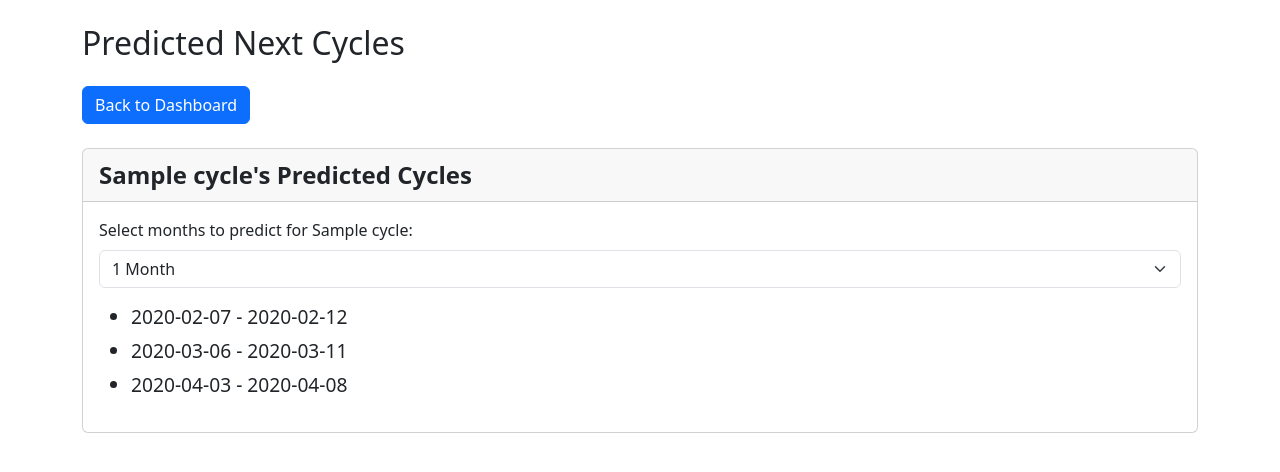
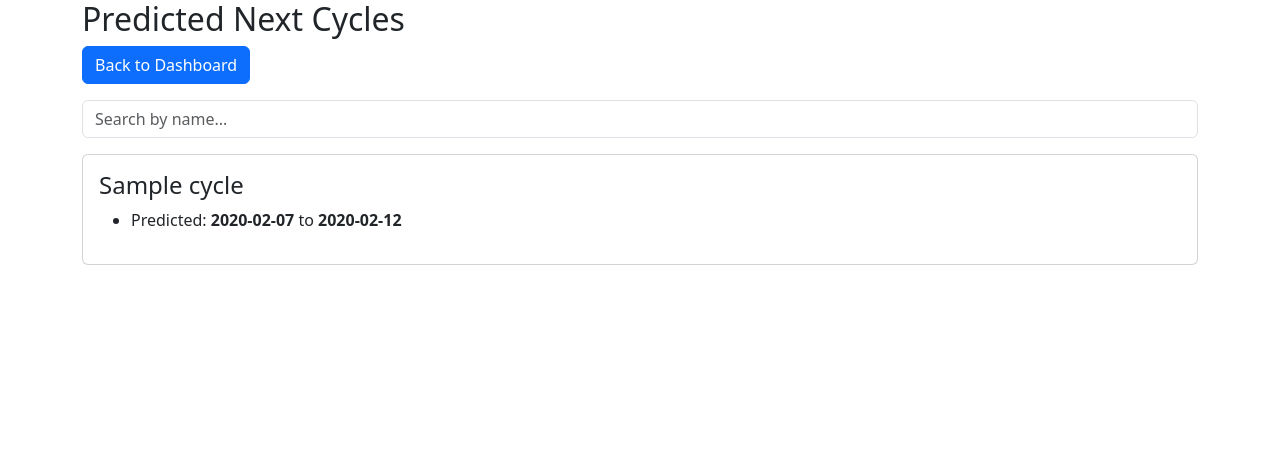
Before and after one commit to Glendeschema/tracker_app, a PHP site: page /predicted_cycles.php in a window 1280 px wide. Shown: the top 472 px of the page. Run offline with PHP 8.4, Linux system fonts and the light colour scheme; the visitor is signed in with stand-in values (Sample User, id 1); tables that the repository leaves empty or names only in its code hold one stand-in row (values such as "Sample post"); some libraries are stand-ins or nearby versions.

Commit message:
Update predicted_cycles.php

```diff
--- a/predicted_cycles.php
+++ b/predicted_cycles.php
@@ -2,7 +2,7 @@
 include 'db.php';
 session_start();
 
-// Check if the user is logged in
+// Ensure user is logged in
 if (!isset($_SESSION["user_id"])) {
     header("Location: login.php");
     exit;
@@ -10,52 +10,39 @@ if (!isset($_SESSION["user_id"])) {
 
 $user_id = $_SESSION["user_id"];
 
-// Fetch the user's recent cycles to predict the next cycle
+// Fetch all cycles grouped by name
+$stmt = $pdo->prepare("SELECT DISTINCT name FROM Cycles WHERE user_id = ?");
+$stmt->execute([$user_id]);
+$names = $stmt->fetchAll(PDO::FETCH_COLUMN);
+
+// Fetch all cycles to generate predictions
 $stmt = $pdo->prepare("SELECT * FROM Cycles WHERE user_id = ? ORDER BY start_date DESC");
 $stmt->execute([$user_id]);
 $cycles = $stmt->fetchAll();
 
-// Function to predict the next cycle based on the most recent cycle
-function predictNextCycle($lastCycleStartDate, $lastCycleEndDate, $months_to_predict) {
-    $cycleLength = 28; // average cycle length in days
-    $periodDuration = 5; // average period duration in days
+// Function to predict next cycles
+function predictNextCycle($lastCycleStartDate, $lastCycleEndDate) {
+    $cycleLength = 28; // Average cycle length
+    $periodDuration = 5; // Average period duration
 
-    $predictions = [];
     $lastEndDate = new DateTime($lastCycleEndDate);
-
-    for ($i = 0; $i < $months_to_predict; $i++) {
     $lastEndDate->add(new DateInterval('P' . ($cycleLength - $periodDuration) . 'D'));
     $predictedStartDate = $lastEndDate->format('Y-m-d');
 
     $lastEndDate->add(new DateInterval('P' . $periodDuration . 'D'));
     $predictedEndDate = $lastEndDate->format('Y-m-d');
 
-        $predictions[] = ['predicted_start' => $predictedStartDate, 'predicted_end' => $predictedEndDate];
+    return [$predictedStartDate, $predictedEndDate];
 }
 
-    return $predictions;
-}
-
+// Group predictions by name
 $predictions = [];
-$months_filter = []; // Store the filter months for each cycle name
-
-if ($_SERVER["REQUEST_METHOD"] == "POST") {
-    // Handle the form submission
-    $months_filter = $_POST['months_filter'] ?? [];
-}
-
 foreach ($cycles as $cycle) {
-    $selected_months = isset($months_filter[$cycle["name"]]) ? (int)$months_filter[$cycle["name"]] : 3;
-    $predictedCycles = predictNextCycle($cycle["start_date"], $cycle["end_date"], $selected_months);
-
-    // Group predictions by name
-    if (!isset($predictions[$cycle["name"]])) {
-        $predictions[$cycle["name"]] = [];
-    }
-
-    foreach ($predictedCycles as $predictedCycle) {
-        $predictions[$cycle["name"]][] = $predictedCycle;
-    }
+    $predictedDates = predictNextCycle($cycle["start_date"], $cycle["end_date"]);
+    $predictions[$cycle["name"]][] = [
+        'predicted_start' => $predictedDates[0],
+        'predicted_end' => $predictedDates[1]
+    ];
 }
 
 ?>
@@ -65,56 +52,39 @@ foreach ($cycles as $cycle) {
 <head>
     <title>Predicted Cycles</title>
     <link rel="stylesheet" href="https://cdn.jsdelivr.net/npm/bootstrap@5.3.0/dist/css/bootstrap.min.css">
-    <style>
-        .card {
-            margin-bottom: 20px;
+    <script>
+        function filterNames() {
+            let searchValue = document.getElementById("searchInput").value.toLowerCase();
+            let nameSections = document.querySelectorAll(".name-section");
+
+            nameSections.forEach(section => {
+                let name = section.getAttribute("data-name").toLowerCase();
+                section.style.display = name.includes(searchValue) ? "block" : "none";
+            });
         }
-        .cycle-name {
-            font-size: 1.5em;
-            font-weight: bold;
-        }
-        .cycle-prediction {
-            font-size: 1.2em;
-            margin: 5px 0;
-        }
-        .prediction-form {
-            margin-bottom: 15px;
-        }
-    </style>
+    </script>
 </head>
 <body class="container">
-    <h2 class="my-4">Predicted Next Cycles</h2>
-    <a href="index.php" class="btn btn-primary mb-4">Back to Dashboard</a>
+    <h2>Predicted Next Cycles</h2>
+    <a href="index.php" class="btn btn-primary mb-3">Back to Dashboard</a>
 
-    <form method="post" action="predicted_cycles.php" class="mb-4">
-        <?php foreach ($predictions as $name => $cyclePredictions) : ?>
-            <div class="card">
-                <div class="card-header">
-                    <div class="cycle-name"><?= htmlspecialchars($name) ?>'s Predicted Cycles</div>
-                </div>
-                <div class="card-body">
-                    <div class="prediction-form">
-                        <label for="months_<?= htmlspecialchars($name) ?>" class="form-label">Select months to predict for <?= htmlspecialchars($name) ?>:</label>
-                        <select name="months_filter[<?= htmlspecialchars($name) ?>]" id="months_<?= htmlspecialchars($name) ?>" class="form-select" onchange="this.form.submit()">
-                            <option value="1" <?= (isset($months_filter[$name]) && $months_filter[$name] == 1) ? 'selected' : '' ?>>1 Month</option>
-                            <option value="2" <?= (isset($months_filter[$name]) && $months_filter[$name] == 2) ? 'selected' : '' ?>>2 Months</option>
-                            <option value="3" <?= (isset($months_filter[$name]) && $months_filter[$name] == 3) ? 'selected' : '' ?>>3 Months</option>
-                            <option value="6" <?= (isset($months_filter[$name]) && $months_filter[$name] == 6) ? 'selected' : '' ?>>6 Months</option>
-                            <option value="12" <?= (isset($months_filter[$name]) && $months_filter[$name] == 12) ? 'selected' : '' ?>>12 Months</option>
-                        </select>
+    <!-- Search Bar -->
+    <div class="mb-3">
+        <input type="text" id="searchInput" class="form-control" placeholder="Search by name..." onkeyup="filterNames()">
     </div>
 
+    <!-- Display Predictions -->
+    <?php foreach ($predictions as $name => $cycles) : ?>
+        <div class="name-section card mb-3 p-3" data-name="<?= htmlspecialchars($name) ?>">
+            <h4><?= htmlspecialchars($name) ?></h4>
             <ul>
-                        <?php foreach ($cyclePredictions as $prediction) : ?>
-                            <li class="cycle-prediction">
-                                <?= $prediction['predicted_start'] ?> - <?= $prediction['predicted_end'] ?>
+                <?php foreach ($cycles as $prediction) : ?>
+                    <li>
+                        Predicted: <strong><?= $prediction['predicted_start'] ?></strong> to <strong><?= $prediction['predicted_end'] ?></strong>
                     </li>
                 <?php endforeach; ?>
             </ul>
         </div>
-            </div>
     <?php endforeach; ?>
-    </form>
-
 </body>
 </html>
```
Lines whose indentation alone changed are shown as unchanged.
